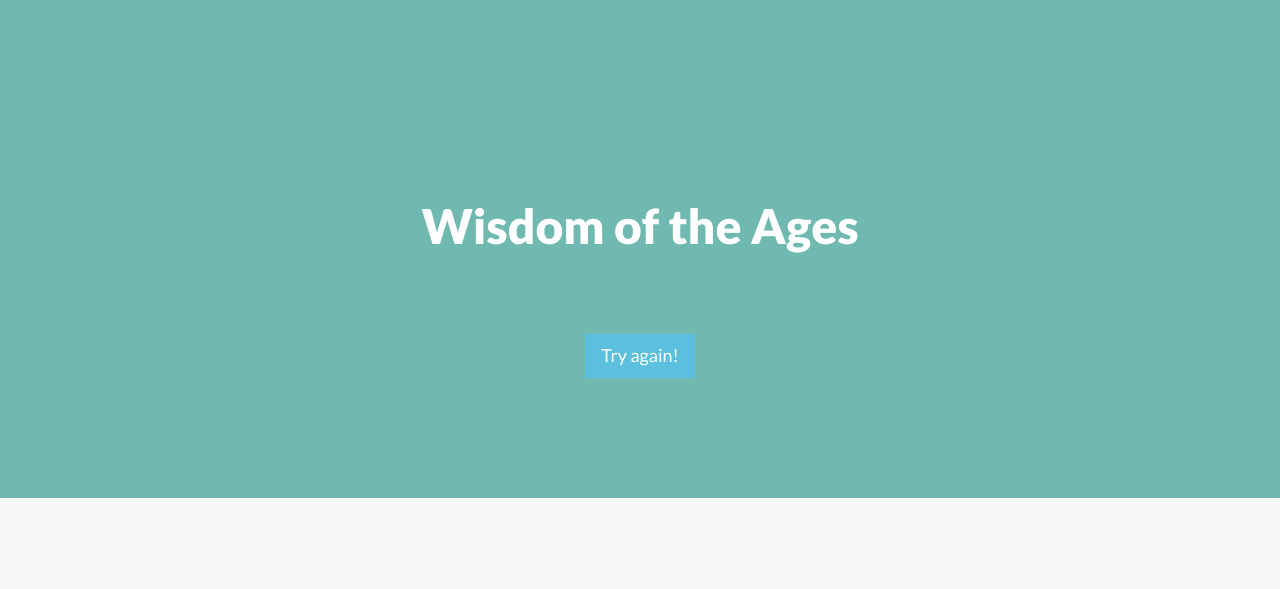
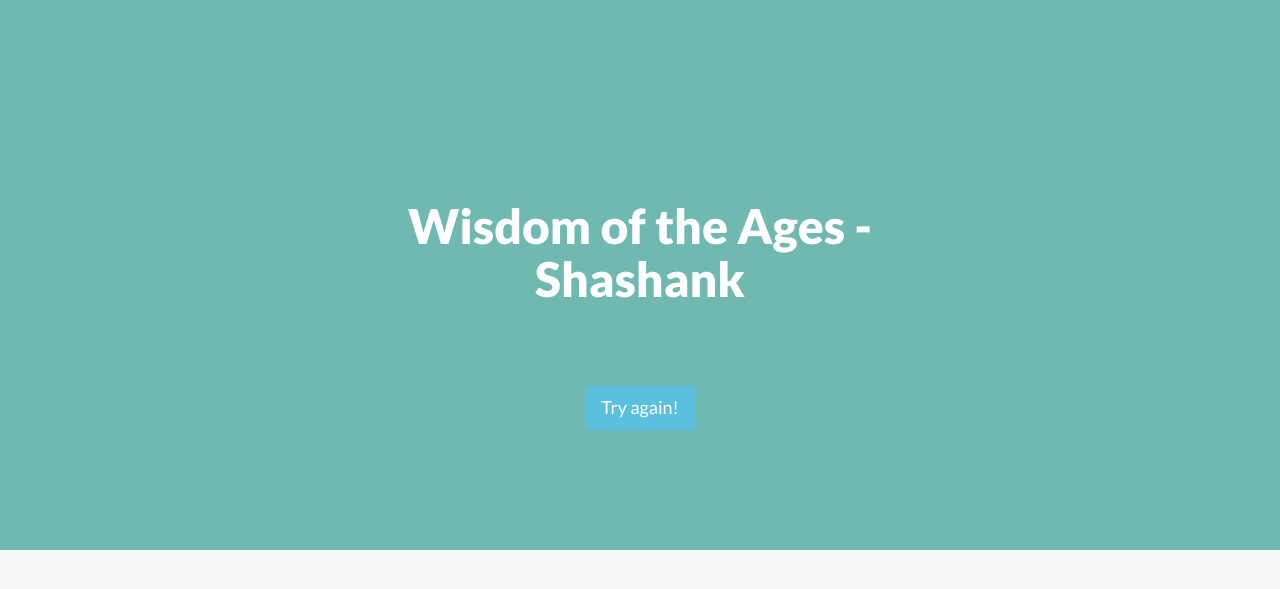
Before and after one commit to shashank-ssriva/quote-randomizer, a Flask app: template templates/index.html in a window 1280 px wide. Shown: the top 589 px of the page. Run offline with Flask 2, Linux system fonts and the light colour scheme; the template is opened without the code that fills it, so the values that code supplies are empty.

Commit message:
Change the heading to ensure the latest code is in production

```diff
--- a/templates/index.html
+++ b/templates/index.html
@@ -38,7 +38,7 @@
 					<div class="col-md-6 col-md-offset-3">
 
 						<div class="align-center">
-							<h2 class="slogan">Wisdom of the Ages</h2>
+							<h2 class="slogan">Wisdom of the Ages - Shashank</h2>
 							<br>
 							{% if quote %}
 							<h2>
```
